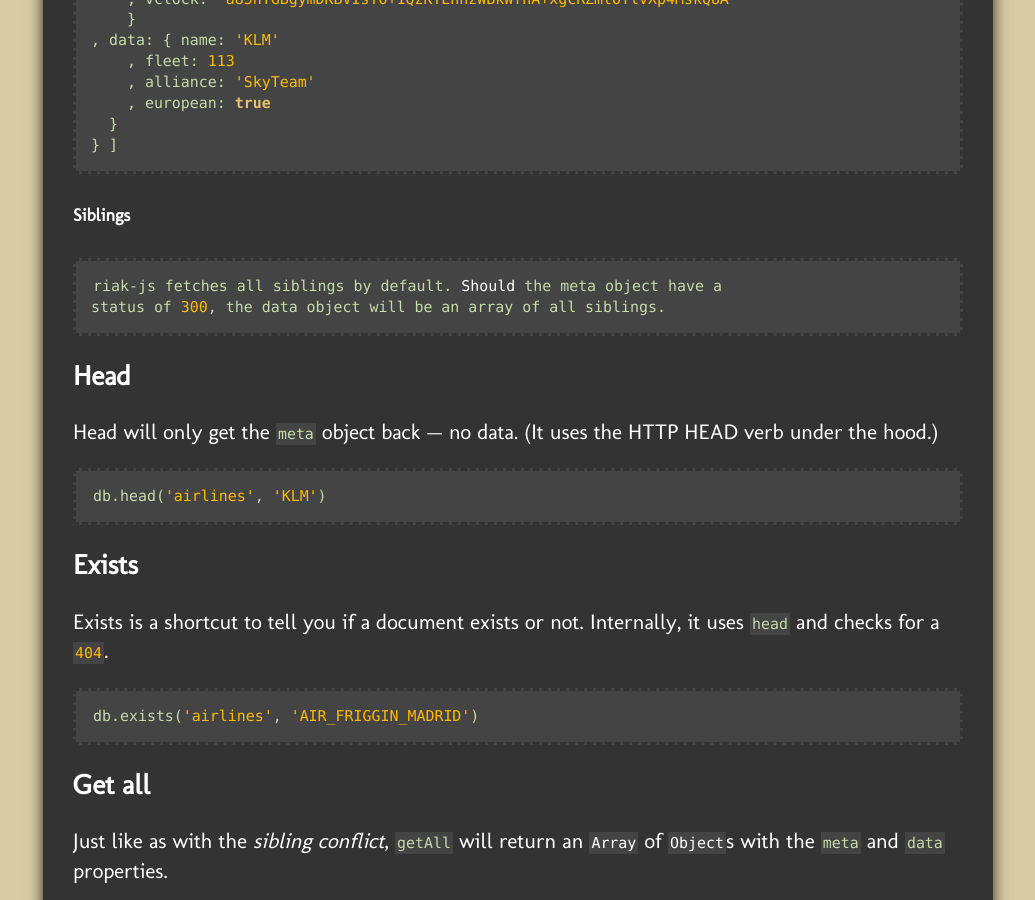
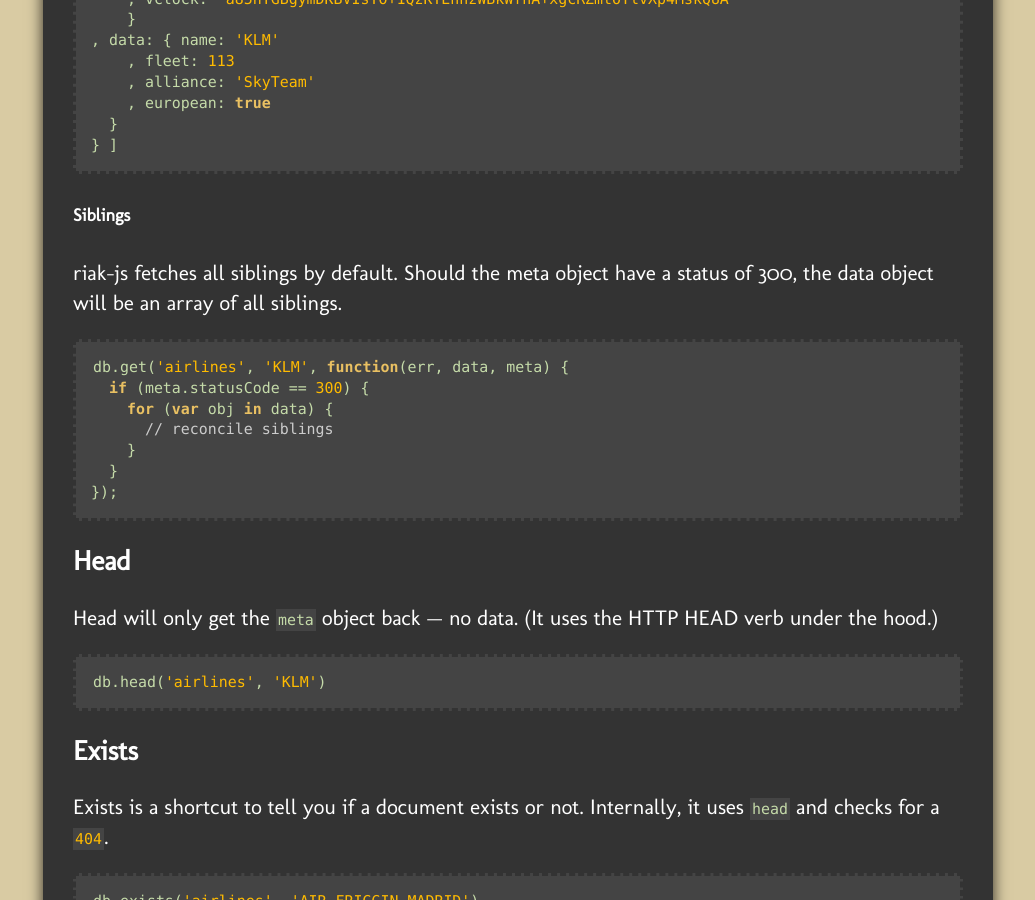
Before and after one commit to mostlyserious/riak-js, a Jekyll site: the page built from index.md, in a window 1280 px wide and 900 px high, scrolled down 5480 px. Shown: the whole window, without its empty margins (122-1157 px from the left). Built offline with Jekyll 4.4.1, drawn with Linux system fonts in a browser that asks for light colours.

Commit message:
Add siblings example.

```diff
--- a/index.md
+++ b/index.md
@@ -212,8 +212,16 @@ If, however, there is a *sibling conflict* (when `allow_mult = true`) then a typ
 
 ##### Siblings
 
-    riak-js fetches all siblings by default. Should the meta object have a
-    status of 300, the data object will be an array of all siblings.
+riak-js fetches all siblings by default. Should the meta object have a
+status of 300, the data object will be an array of all siblings.
+
+    db.get('airlines', 'KLM', function(err, data, meta) {
+      if (meta.statusCode == 300) {
+        for (var obj in data) {
+          // reconcile siblings
+        }
+      }
+    });
 
 #### Head
 
```
